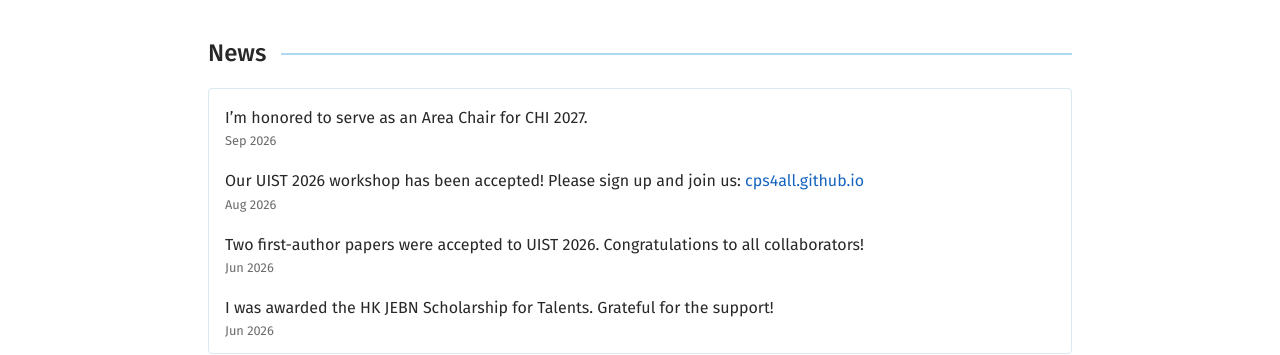
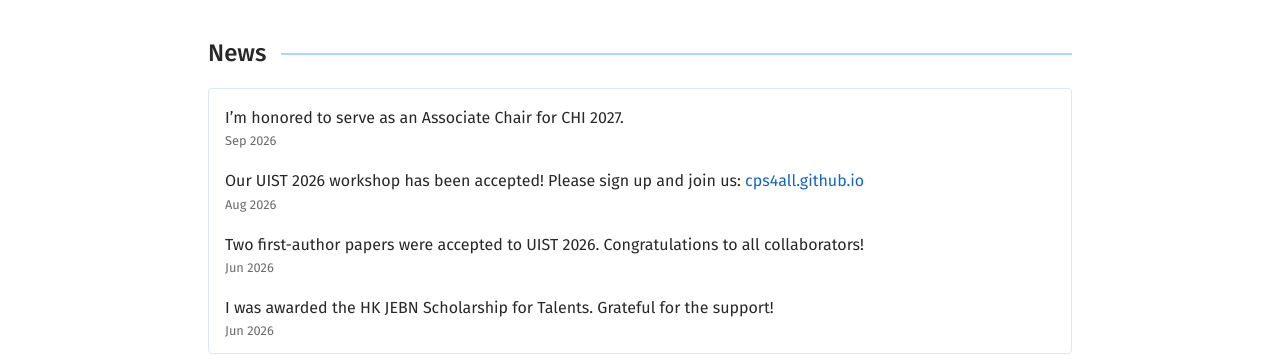
Before and after one commit to ShuchangXu/ShuchangXu.github.io, a Jekyll site: the page built from index.md, in a window 1280 px wide and 900 px high, scrolled down 2175 px. Shown: the part 307-662 px from the top of the window. Built offline with Jekyll 4.4.1, drawn with Linux system fonts in a browser that asks for light colours; a style sheet for code colours, icons or effects is not loaded.

Commit message:
Update chair title for CHI 2027 in news.yml

```diff
--- a/_data/news.yml
+++ b/_data/news.yml
@@ -1,4 +1,4 @@
-- message: "I'm honored to serve as an Area Chair for CHI 2027."
+- message: "I'm honored to serve as an Associate Chair for CHI 2027."
   date: 2026-09-01
 - message: "Our UIST 2026 workshop has been accepted! Please sign up and join us: [cps4all.github.io](https://cps4all.github.io)"
   date: 2026-08-01
```
